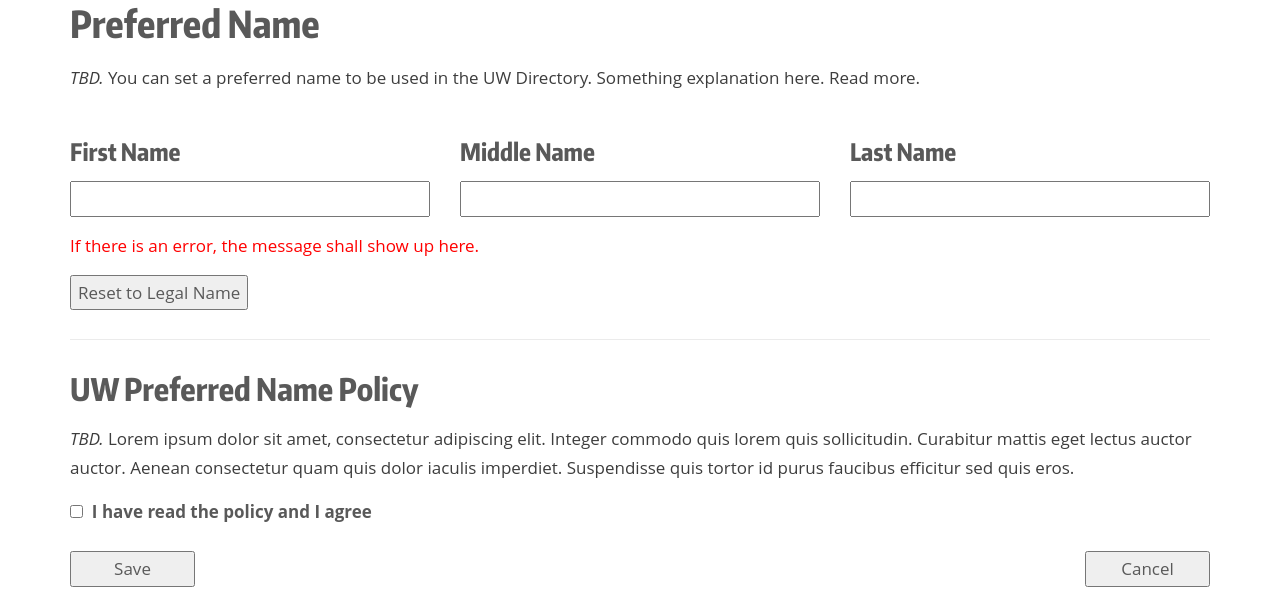
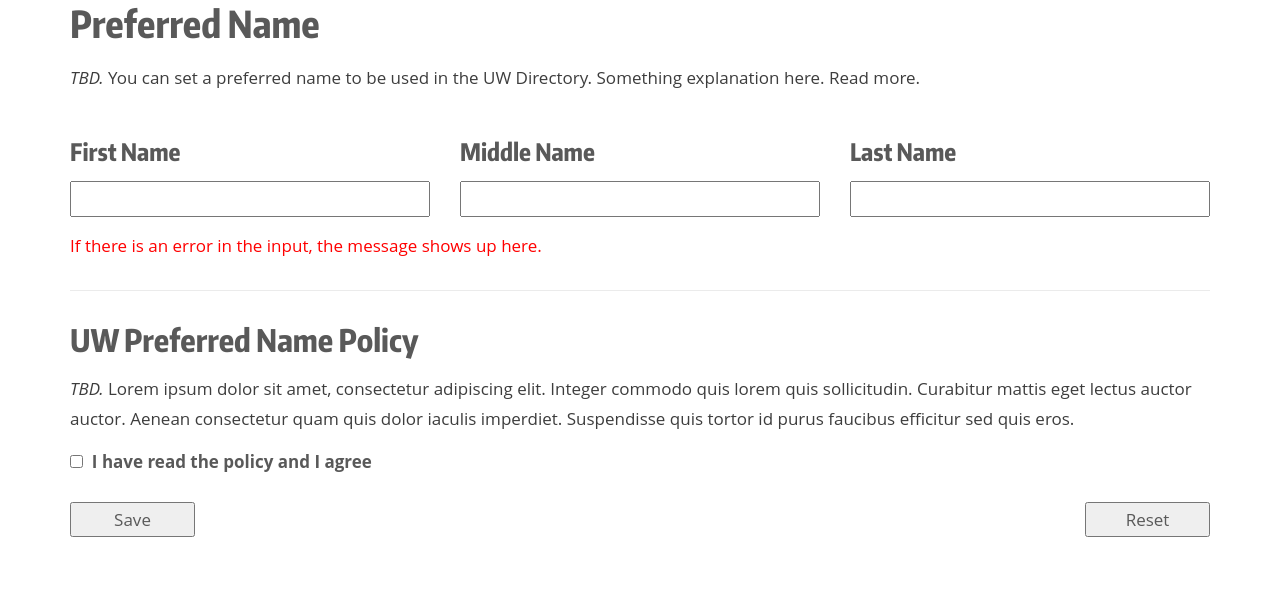
Before and after one commit to jeffFranklin/iam-identity-pdp, a Django app: template pdp/templates/index.html in a window 1280 px wide. Shown: the part 450-1057 px from the top of the page. After the commit the page ends 987 px from the top, so only its background shows below. Run offline with Django 3.2, Linux system fonts and the light colour scheme; the template is opened without the code that fills it, so the values that code supplies are empty; parts of the project's set-up code (start-up, migrations or seed data) failed here and were passed over; some libraries are stand-ins or nearby versions.

Commit message:
Remove "reset to legal name"; clean up codes a little bit

```diff
--- a/pdp/static/css/main.css
+++ b/pdp/static/css/main.css
@@ -26,6 +26,7 @@
 
 #savetext {
 	display:none;
+	color: green;
 }
 
 /* Styling the error message */
@@ -38,6 +39,10 @@
 	display:inline-block;
 }
 
+/* Styling the two inline messages */
+#consentpolicy, #success {
+	color: gray;
+}
 
 /* Styling the save button */
 #save {
@@ -47,7 +52,7 @@
 }
 
 /* Styling the cancel button */
-#cancel {
+#reset {
 	float: right;
 	width: 125px;
 	margin: 20px 0px;
--- a/pdp/templates/index.html
+++ b/pdp/templates/index.html
@@ -15,14 +15,14 @@
         <link rel="stylesheet" href="../static/vendor/css/bootstrap-theme-3.3.2.min.css">
         <link rel="stylesheet" href="../static/css/main.css">
         <link rel="stylesheet" href="../static/css/mini.css"/>
-<link rel="stylesheet" href="../static/css/body.css"/>
+        <link rel="stylesheet" href="../static/css/body.css"/>
 
         <script src="../static/vendor/js/modernizr-2.6.2.min.js"></script>
         <script>
-function myFunction() {
-    $( "p#savetext" ).fadeIn( "slow" );
-}
-</script>
+          function myFunction() {
+            $( "p#savetext" ).fadeIn( "slow" );
+          }
+        </script>
     </head>
     <body>
         <!--[if lt IE 8]>
@@ -70,11 +70,7 @@
       <!-- End preferred name -->
 
       <p></p>
-      <p id="savetext">Your name has been saved.</p>
-      <p id="errormessage">If there is an error, the message shall show up here.</p>
-
-      <!-- Hitting the reset button, the system will reset the preferred name to the legal name automatically -->
-      <button type="submit" id="reset">Reset to Legal Name</button>
+      <p id="errormessage">If there is an error in the input, the message shows up here.</p>
 
       <hr>
 
@@ -89,9 +85,11 @@
       </div>
       <!-- End policy -->
 
+      <!-- Inline message goes here -->
+      <p id="savetext">Your name has been saved --> This message shows up here after the "save" button is hit.</p>
       <!-- Two actionable buttons -->
       <button type="submit" id="save">Save</button>
-      <button type="submit" id="cancel">Cancel</button>
+      <button type="submit" id="reset">Reset</button>
 
       <footer>
         <p></p>
```
